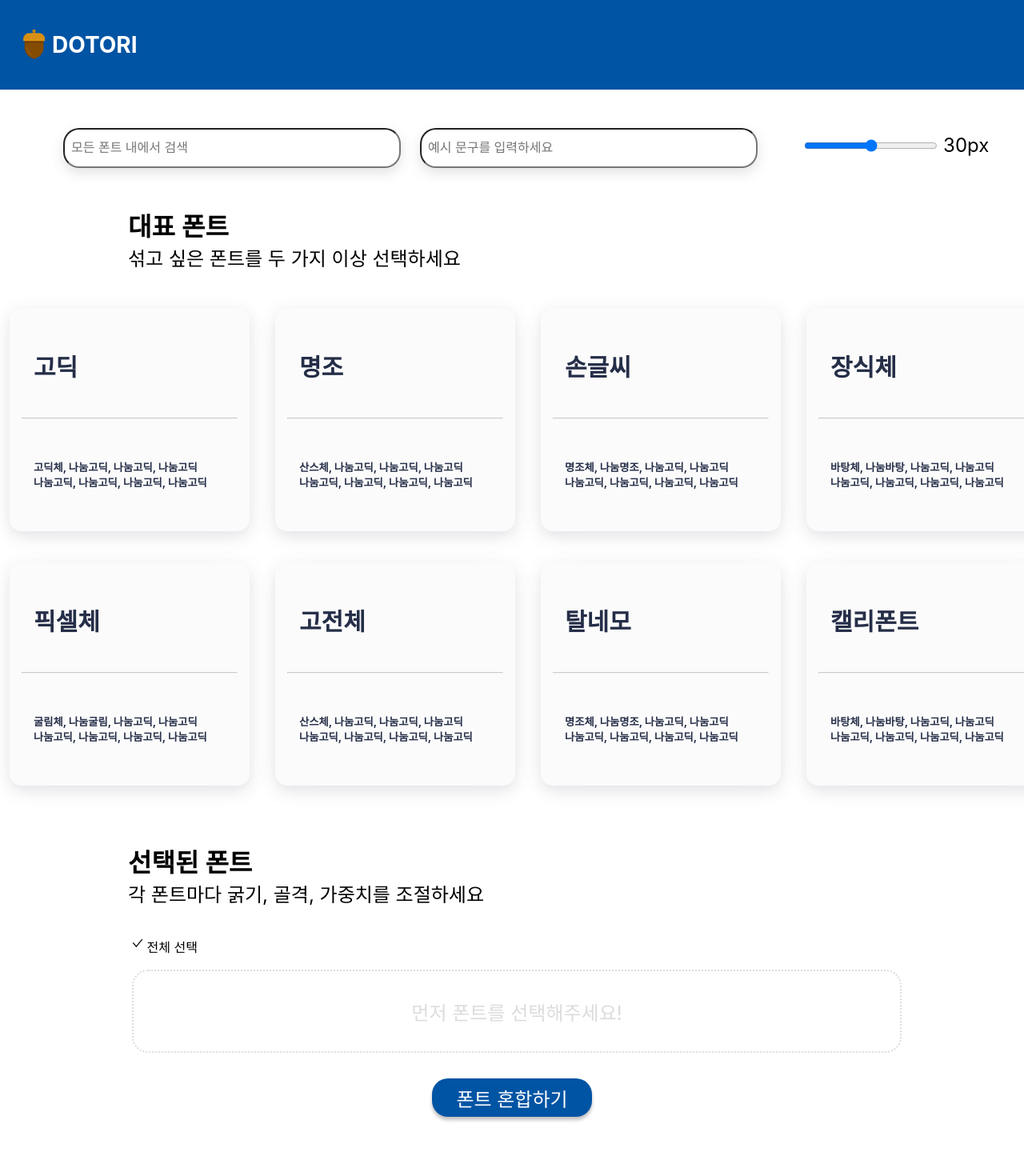
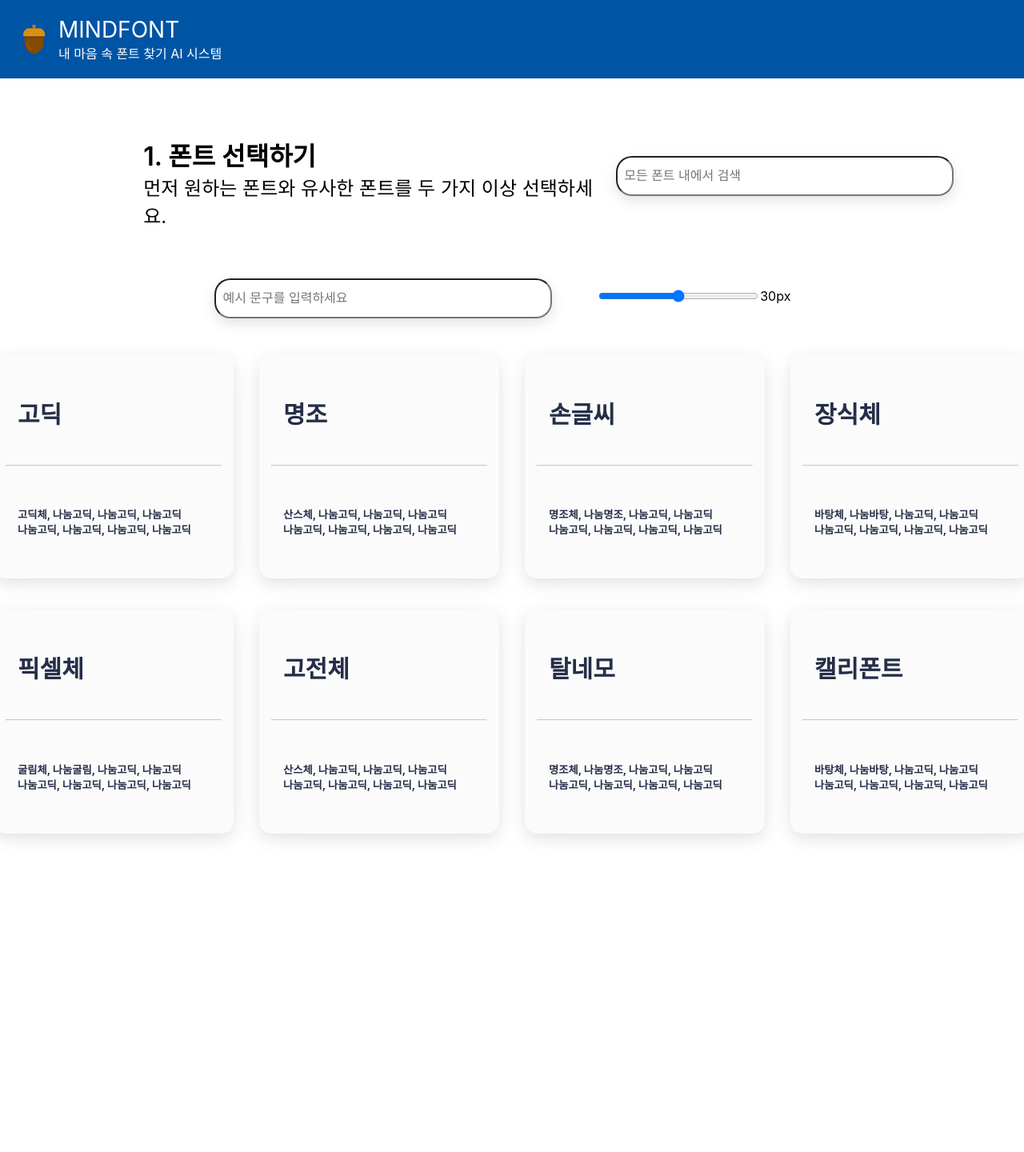
Before and after one commit to RijuKim/font_recommend_app, a React (Create React App) app in the folder font_recommend_app/: page / in a window 1280 px wide. Shown: the top 1440 px of the page at 80% size. After the commit the page ends 1145 px from the top, so only its background shows below. Built offline with nearby package versions, Linux system fonts and the light colour scheme; a web font is replaced by a local one.

Commit message:
Create: 스크롤에서 탭 버전으로 UI 수정

```diff
--- a/font_recommend_app/src/components/Card.jsx
+++ b/font_recommend_app/src/components/Card.jsx
@@ -3,8 +3,6 @@ import React, { useState } from 'react';
 import CardItem from './Carditem';
 import './Cards.css';
 import PopupCard from './PopupCard';
-import Controller from './Controller';
-import Result from './Result';
 
 // 초기 카드 데이터
 const initialCardData = [
@@ -18,7 +16,9 @@ const initialCardData = [
     { title: '캘리폰트', titlefont: '캘리폰트', children: '바탕체', children2: ' 나눔바탕', children3: '나눔고딕', children4: '나눔고딕', children5: '나눔고딕', children6: '나눔고딕', children7: '나눔고딕', children8: '나눔고딕' }
 ];
 
-function Cards() {
+function Cards(props) {
+    const {getFontDataFromCard} = props;
+
     // 검색어 상태 관리
     const [searchTerm, setSearchTerm] = useState('');
 
@@ -33,9 +33,6 @@ function Cards() {
 
     //사용자가 선택한 폰트 값 Popup에서 가져오는 상태 관리
     const [selectedFont, setSelectedFont] = useState('')
-
-    // 폰트 혼합 결과 컴포넌트 보여주기 상태 관리
-    const [showFontMixResult, setShowFontMixResult] = useState(false);
 
     // 사용자가 입력한 값이 변경될 때마다 상태 업데이트
     const handleUserInputChange = (event) => {
@@ -63,15 +60,9 @@ function Cards() {
     };
 
     // 사용자 선택 폰트 데이터 가져오기 핸들러
-    const getFontDataFromPopCard = (fontData) => {
-        setSelectedFont(fontData);
-        console.log(fontData);
-    }
-
-    //폰트 혼합하기 버튼 클릭 핸들러
-    const handleMixFontsClick = () => {
-        console.log("폰트혼합버튼 클릭됨")
-        setShowFontMixResult(true);
+    const getFontDataFromPopCard = (selectedFont) => {
+        setSelectedFont(selectedFont);
+        getFontDataFromCard(selectedFont);
     }
 
     // 검색된 카드 데이터 필터링
@@ -96,17 +87,31 @@ function Cards() {
     return (
         <div className='body'>
             <div className='cards'>
-                <div className='boxs'>
+                <div className='card_inform_wrapper'>
+                    <div className='card_page_inform'>
+                        <div className='card_page_title'>1. 폰트 선택하기</div>
+                        <div className='card_page_title2'>
+                        먼저 원하는 폰트와 유사한 폰트를 두 가지 이상 선택하세요.
+                        </div>
+                    </div>
+                    <div>
                         {/* 검색 입력란 */}
-                    <div className='search_box'>
+                        <div className='card-search-box'>
                             <input
+                                className='card-search-input'
                                 type='text'
                                 placeholder='모든 폰트 내에서 검색'
                                 value={searchTerm}
                                 onChange={handleInputChange}
                             />
                         </div>
+                    </div>
+                </div>
 
+
+                <div className='cards__container'>
+                    <div className='cards__wrapper'>
+                        <div className='boxs'>
                             {/* 카드 제목 변경 입력란 */}
                             <div className='change_title_box'>
                                 <input
@@ -118,7 +123,6 @@ function Cards() {
                                 />
 
                             </div>
-
                             {/* 글자 크기 조절기 */}
                             <div className='font-size-adjuster'>
                                 <input
@@ -134,14 +138,6 @@ function Cards() {
                                 <span>{fontSize}px</span>
                             </div>
                         </div>
-                <div className='page_inform'>
-                    <div className='page_title'> 대표 폰트</div>
-                    <div className='page_title2'>
-                        섞고 싶은 폰트를 두 가지 이상 선택하세요
-                    </div>
-                </div>
-                <div className='cards__container'>
-                    <div className='cards__wrapper'>
                         <ul className='cards__items'>
                             {/* 첫 번째 반 카드 렌더링 */}
                             {firstHalf.map((item, index) => (
@@ -184,47 +180,7 @@ function Cards() {
                         </ul>
                     </div>
                 </div>
-                {/* 컨트롤러 */}
-                <div className='page_inform'>
-                    <div className='page_title'> 선택된 폰트</div>
-                    <div className='page_title2'>
-                        각 폰트마다 굵기, 골격, 가중치를 조절하세요
-                    </div>
-                </div>
                 {console.log("Card에서 저장된 폰트", selectedFont, userInput)}
-                <Controller
-                    onResultButtonClick={handleMixFontsClick}
-                    selectedFont={selectedFont}
-                    userInput={userInput}/>
-                {showFontMixResult && (
-                    <div>
-                        <div className='result_inform_wrapper'>
-                            <div className='result_page_inform'>
-                                <div className='result_page_title'>폰트 혼합 결과</div>
-                                <div className='result_page_title2'>
-                                    선택한 폰트들의 혼합 결과를 확인하세요!
-                                </div>
-                            </div>
-                            {/* 글자 크기 조절기 */}
-                            <div className='font-size-adjuster2'>
-                                <input
-                                    className='font-size-input2'
-                                    type='range'
-                                    id='font-size-input'
-                                    min='10'
-                                    max='50'
-                                    step='1'
-                                    value={fontSize}
-                                    onChange={handleFontSizeChange} />
-                                <span>{fontSize}px</span>
-                            </div>
-                        </div>
-                        <Result
-                            fontSize={fontSize}
-                            userInput={userInput}/>
-                    </div>
-                )}
-
                 {/* 팝업 컴포넌트 */}
                 {popupContent && (
                     <PopupCard
--- a/font_recommend_app/src/components/Cards.css
+++ b/font_recommend_app/src/components/Cards.css
@@ -1,5 +1,5 @@
 .cards {
-    padding: 2.5rem;
+    padding: 32px 4rem 4rem 4rem;
     background: #fff;
 }
 
@@ -9,16 +9,43 @@
     flex-direction: row;
     justify-content: center;
     gap: 32px;
-    margin-left: 8px;
-    margin-top: 8px;
+    margin: 0px 0px 40px;
 }
 
-.search_box {
+.card_inform_wrapper{
+    display: flex;
+    margin-top: 40px;
+    margin-left: 10%;
+    margin-bottom: 32px;
+    align-items: center;
+    justify-content: space-between;
+}
+
+.card_page_inform{
+    display: flex;
+    flex-direction: column;
+}
+
+.card_page_title {
+    text-align: left;
+    font-size: 32px;
+    font-weight: 600;
+    width: 100%;
+}
+
+.card_page_title2 {
+    display: flex;
+    text-align: left;
+    font-size: 24px;
+    font-weight: 400;
+    width: 100%;
+}
+
+.card-search-box {
     margin-bottom: 10px;
-    margin-left: 32px;
+    margin-right: 32px;
     height: 56px;
 }
-
 
 
 .popup_header {
@@ -59,6 +86,11 @@ input[type=text] {
     font-size: 24px;
     font-weight: 400;
     margin-left: 10%;
+}
+
+ul{
+    padding: 0;
+    margin: 0;
 }
 
 .cards__container {
@@ -310,53 +342,3 @@ input[type=text] {
     font-weight: 100;
     src: url("../fonts/HANBaekB.ttf") format("truetype");
 }
-
-/* Result */
-
-.result_inform_wrapper{
-    display: flex;
-    gap: 20%;
-    margin-top: 40px;
-    margin-left: 10%;
-    margin-bottom: 32px;
-    align-items: center;
-}
-
-.result_page_inform{
-    display: flex;
-    flex-direction: column;
-
-    /* width: 100%; */
-}
-
-.result_page_title {
-    text-align: left;
-    font-size: 32px;
-    font-weight: 600;
-    /* margin-left: 10%; */
-    /* margin-top: 32px; */
-    width: 100%;
-}
-
-.result_page_title2 {
-    display: flex;
-    text-align: left;
-    font-size: 24px;
-    font-weight: 400;
-    /* margin-left: 10%; */
-    width: 100%;
-}
-
-.font-size-adjuster {
-    display: flex;
-    align-items: center;
-    width: 20%;
-    height: 44px;
-    /* transform: scale(1.1); */
-
-}
-
-.font-size-input2 {
-    width: 200px;
-
-}
--- a/font_recommend_app/src/components/Controller.jsx
+++ b/font_recommend_app/src/components/Controller.jsx
@@ -6,13 +6,10 @@ import ControllerCard from './ControllerCard';
 import { AiOutlineCheck } from 'react-icons/ai'
 
 export default function Controller(props) {
-    const {onResultButtonClick, selectedFont, userInput} = props;
+    const {onResultButtonClick, selectedFonts, onRemoveFont, userInput} = props;
 
     //전체 선택 상태 관리
     const [selectAllChecked, setSelectAllChecked] = useState(false);
-
-    //사용자 폰트 선택 상태 관리 -> 선택된 폰트들 저장하는 배열
-    const [selectedFonts, setSelectedFonts] = useState([]);
 
     //전체 선택 이벤트 핸들러
     const handleSelectAllClick = () => {
@@ -21,27 +18,23 @@ export default function Controller(props) {
 
     //삭제 버튼 클릭 핸들러
     const handleMinusButtonClick = (index) => {
-        setSelectedFonts(prevSelectedFonts => prevSelectedFonts.filter((_, i) => i !== index));
+        onRemoveFont(index, selectedFonts[index]);
     };
 
     //폰트 혼합하기 버튼 클릭 핸들러
     const handleMixFontsClick = () => {
-        onResultButtonClick(); // Card(부모 컴포넌트)로 클릭이벤트 전달
+        onResultButtonClick(); // Tab(부모 컴포넌트)로 클릭이벤트 전달
     };
-
-    useEffect(() => {
-        if (selectedFont) {
-            console.log('폰트가 선택됨', selectedFont);
-            setSelectedFonts(prevSelectedFonts => [...prevSelectedFonts, selectedFont]); // 선택된 폰트가 바뀔 때마다 배열에 새로운 폰트 추가
-        }
-        return () => {
-            console.log('이전 폰트는 ', selectedFont);
-            console.log('컨트롤러가 생성된 폰트들 ', selectedFonts);
-        }
-    }, [selectedFont]);
 
     return (
         <div className='controls'>
+            {/* 폰트 조절 설명 */}
+            <div className='page-inform'>
+                <div className='page_title'>2. 선택된 폰트 조절</div>
+                <div className='page_title2'>
+                    각 폰트마다 굵기, 골격, 가중치를 조절하세요
+                </div>
+            </div>
             {/* 선택한 폰트 조절 컨테이너 */}
             <button className='select-all-button' onClick={handleSelectAllClick}>
                 <AiOutlineCheck/>전체 선택
--- a/font_recommend_app/src/components/Header.css
+++ b/font_recommend_app/src/components/Header.css
@@ -1,14 +1,23 @@
 .header {
     background-color: #0054A4;
     color: #fff;
-    text-align: center;
+    text-align: left;
     padding: 20px;
     display: flex;
     align-items: center;
 }
 
-.header__title {
+.title-wrapper{
+    margin-left: 8px;
+}
+
+.header-title {
     font-size: 28px;
+}
+
+.header-title2 {
+    font-size: 16px;
+    width: 100%;
 }
 
 .dotoriicon {
--- a/font_recommend_app/src/components/Header.jsx
+++ b/font_recommend_app/src/components/Header.jsx
@@ -5,7 +5,10 @@ function Header() {
     return (
         <div className="header">
             <img className="dotoriicon" alt="도토리아이콘" src="img/dotori_icon.png"></img>
-            <h1 className="header__title">DOTORI</h1>
+            <div className='title-wrapper'>
+                <div className="header-title">MINDFONT</div>
+                <div className="header-title2">내 마음 속 폰트 찾기 AI 시스템</div>
+            </div>
         </div >
     );
 }
--- a/font_recommend_app/src/components/Result.css
+++ b/font_recommend_app/src/components/Result.css
@@ -1,3 +1,51 @@
+/* Result */
+.results{
+    padding: 32px 4rem 4rem 4rem;
+}
+
+.result_inform_wrapper{
+    display: flex;
+    gap: 20%;
+    margin-top: 40px;
+    margin-left: 10%;
+    margin-bottom: 32px;
+    align-items: center;
+}
+
+.result_page_inform{
+    display: flex;
+    flex-direction: column;
+}
+
+.result_page_title {
+    text-align: left;
+    font-size: 32px;
+    font-weight: 600;
+    width: 100%;
+}
+
+.result_page_title2 {
+    display: flex;
+    text-align: left;
+    font-size: 24px;
+    font-weight: 400;
+    width: 100%;
+}
+
+.font-size-adjuster {
+    display: flex;
+    align-items: center;
+    width: 20%;
+    height: 44px;
+    /* transform: scale(1.1); */
+
+}
+
+.font-size-input2 {
+    width: 200px;
+
+}
+
 /* ResultItem */
 .result-item-wrapper{
     margin-top: 16px;
--- a/font_recommend_app/src/components/Result.jsx
+++ b/font_recommend_app/src/components/Result.jsx
@@ -1,13 +1,44 @@
 // Result.jsx
-import React from 'react';
+import React, { useState } from 'react';
 import './Result.css';
 import ResultItem from './ResultItem';
 
 export default function Result(props) {
-    const { fontSize, userInput } = props;
+    const { userInput } = props;
+
+    // 글자 크기 상태 관리, 초기 글자 크기는 30px로 설정
+    const [fontSize, setFontSize] = useState(30);
+
+    // 글자 크기 조절 핸들러
+    const handleFontSizeChange = (event) => {
+        setFontSize(event.target.value);
+    };
+
 
     return (
-        <div>
+        <div className='results'>
+            <div className='result_inform_wrapper'>
+                <div className='result_page_inform'>
+                    <div className='result_page_title'>3. 폰트 검색 결과</div>
+                    <div className='result_page_title2'>
+                        원하는 폰트 결과를 확인하세요!
+                    </div>
+                </div>
+                {/* 글자 크기 조절기 */}
+                <div className='font-size-adjuster2'>
+                    <input
+                        className='font-size-input2'
+                        type='range'
+                        id='font-size-input'
+                        min='10'
+                        max='50'
+                        step='1'
+                        value={fontSize}
+                        onChange={handleFontSizeChange}
+                        />
+                    <span>{fontSize}px</span>
+                </div>
+            </div>
             {/* 10개의 ResultItem 생성 */}
             {[...Array(10)].map((_, index) => (
                 <ResultItem key={index} itemNum={index+1} fontSize={fontSize} userInput={userInput} />
```
Also changed, not shown: font_recommend_app/src/components/Tab.jsx (added, +92 -0 lines), font_recommend_app/src/components/Tab.css (added). Lines whose indentation alone changed are shown as unchanged.
